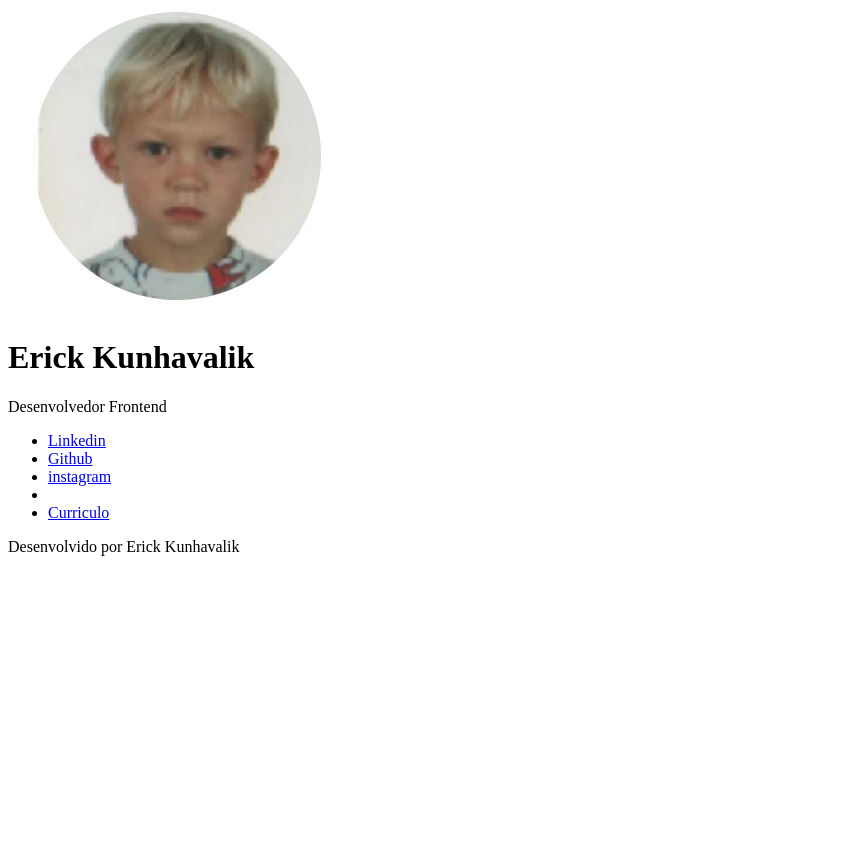
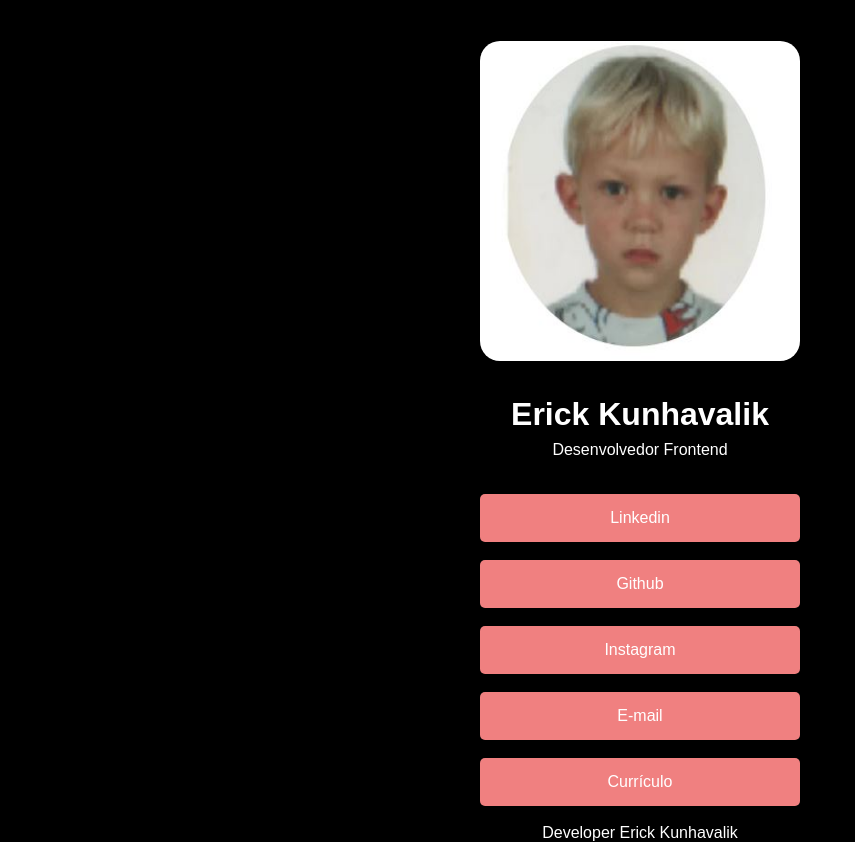
Before and after one commit to ciker3027/CartaoWeb, a plain HTML site: page index.html in a window 1280 px wide. Shown: the whole page, without its empty margins (0-855 px from the left). Before the commit the page ends 800 px from the top, so only its background shows below. Drawn offline with Linux system fonts and the light colour scheme.

Commit message:
Correção index

```diff
--- a/index.html
+++ b/index.html
@@ -5,6 +5,7 @@
     <meta http-equiv="X-UA-Compatible" content="IE=edge">
     <meta name="viewport" content="width=device-width, initial-scale=1.0">
     <title>Cartão Web</title>
+    <link rel="stylesheet" href="style.css">
 </head>
 <body>
     <div class="container">
@@ -19,16 +20,17 @@
                 <a href="https://github.com/ciker3027" target="_blank">Github</a>
             </li>
             <li>
-                <a href="https://www.instagram.com/ciker3027/" target="_blank">instagram</a>
+                <a href="https://www.instagram.com/ciker3027/" target="_blank">Instagram</a>
             </li>
             <li>
-                <a href="mailto:erick.kunhavalik@gmail.com"><E-mail></a>
+                <a href="mailto:erick.kunhavalik@gmail.com">E-mail</a>
             </li>
             <li>
-                <a href="public/Curriculo 2022 - EN.pdf">Curriculo</a>
+                <a href="public/Curriculo 2022 - EN.pdf">Currículo</a>
             </li>
         </ul>
-        <footer>Desenvolvido por Erick Kunhavalik</footer>
+        <footer>Developer Erick Kunhavalik</footer>
     </div>
 </body>
+
 </html>
--- a/style.css
+++ b/style.css
@@ -21,7 +21,7 @@ h1 {
 }
 
 p {
-    color: white;
+    color: white
 }
 
 ul {
@@ -34,7 +34,7 @@ li {
 }
 
 a {
-    background-color: lightseagreen;
+    background-color: lightcoral;
     color: white;
     padding: 15px;
     text-decoration: none;
@@ -44,10 +44,14 @@ a {
 
 a:hover {
     background-color: white;
-    color: lightseagreen;
+    color: lightcoral;
 }
 
-.containter {
+footer{
+    color: white;
+}
+
+.container {
     width: 320px;
     text-align: center;
     margin-top: 41px;
```
